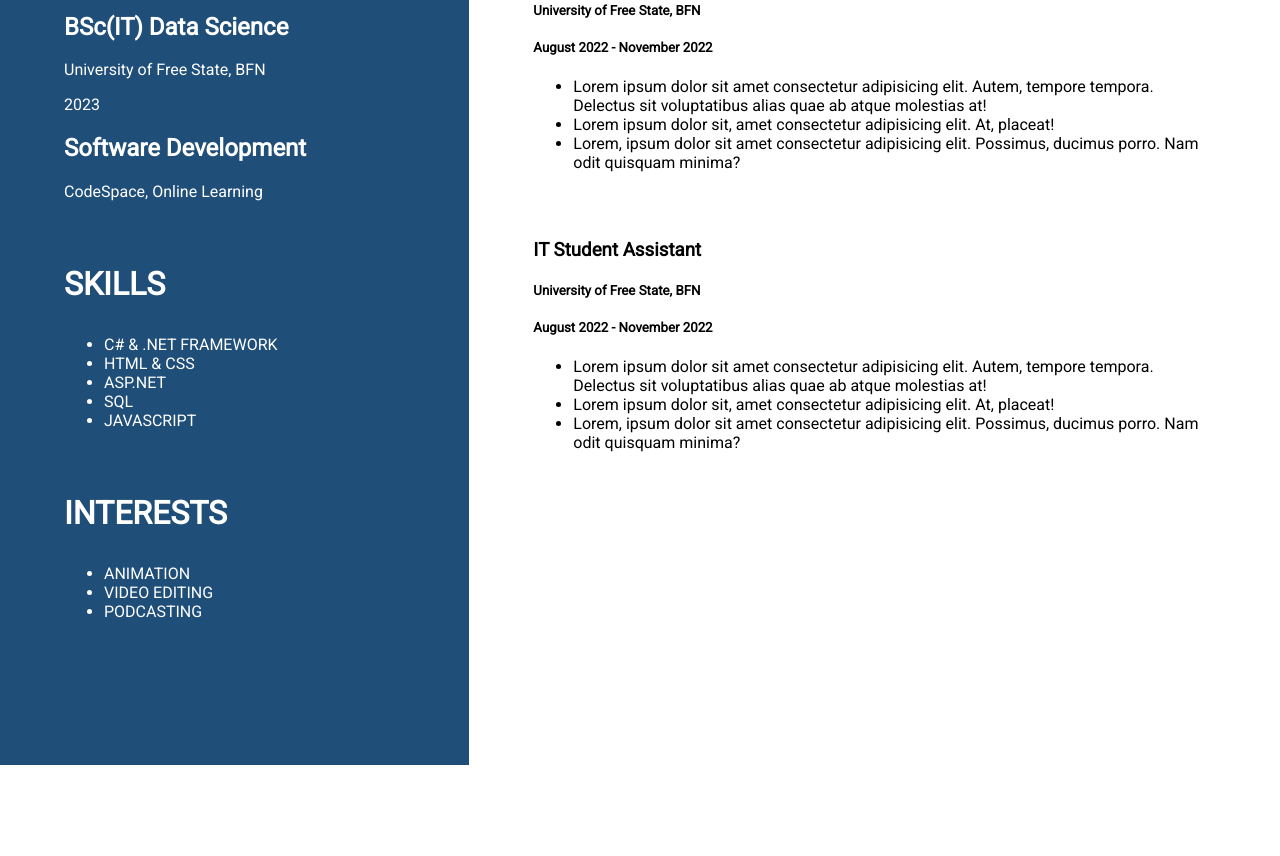
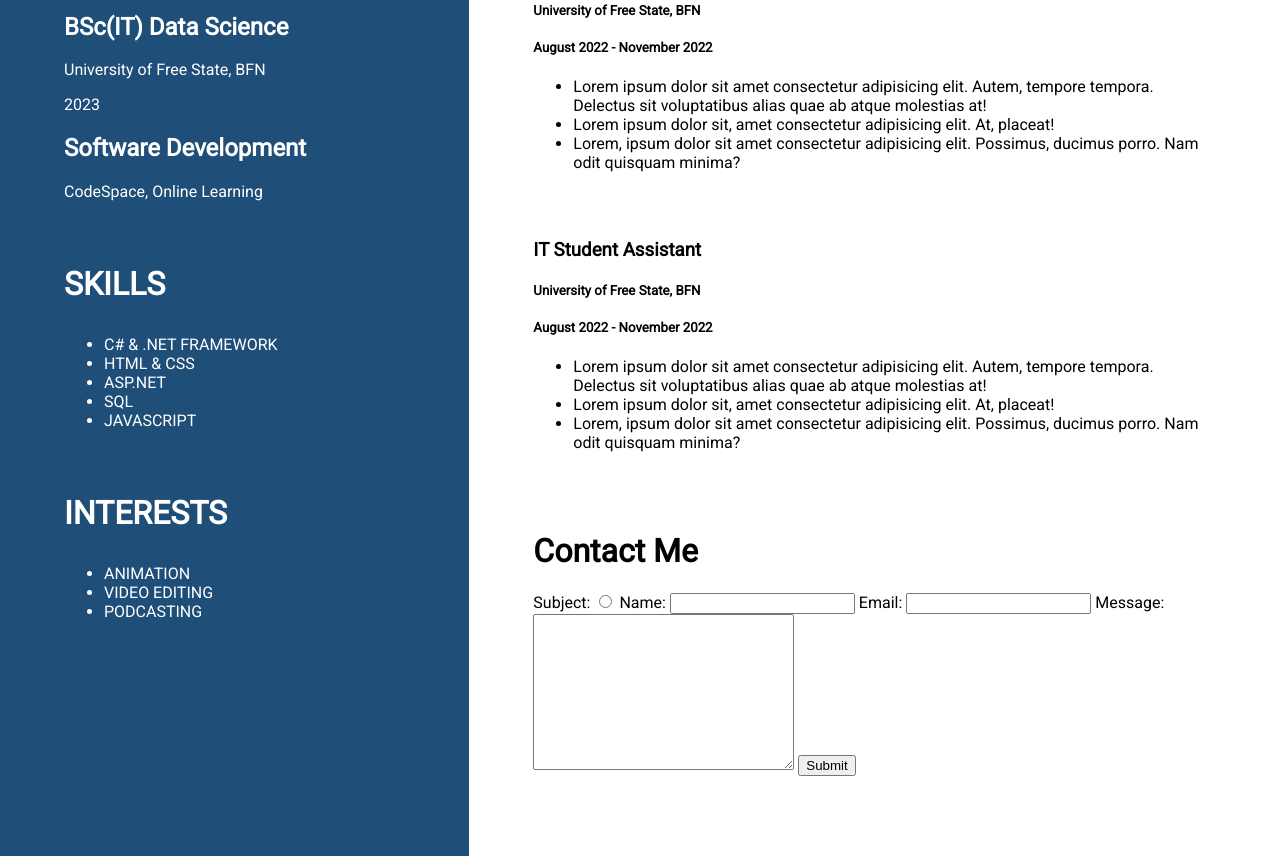
Before and after one commit to katlegomaphango/resume7-1, a plain HTML site: page index.html in a window 1280 px wide. Shown: the part 754-1610 px from the top of the page. Before the commit the page ends 1519 px from the top, so only its background shows below. Drawn offline with Linux system fonts and the light colour scheme.

Commit message:
Added form markup

```diff
--- a/index.html
+++ b/index.html
@@ -123,6 +123,25 @@
                     <li>Lorem, ipsum dolor sit amet consectetur adipisicing elit. Possimus, ducimus porro. Nam odit quisquam minima?</li>
                 </ul>
             </article>
+
+            <h1>Contact Me</h1>
+
+            <form action="https://formsubmit.co/mphangokatlego08@email.com" method="post">
+                <label for="subject">Subject: </label>
+                <input type="radio" name="subject" id="subject" value="Inquiries" required>
+
+                <label for="name">Name:</label>
+                <input type="text" name="name" id="name" required>
+
+                <label for="email">Email:</label>
+                <input type="email" name="emailAddress" id="email" required>
+
+                <label for="message">Message: </label>
+                <textarea name="mess
+                " id="message" cols="30" rows="10"></textarea>
+
+                <input type="submit" value="Submit">
+            </form>
         </main>
     </div>
 
```
